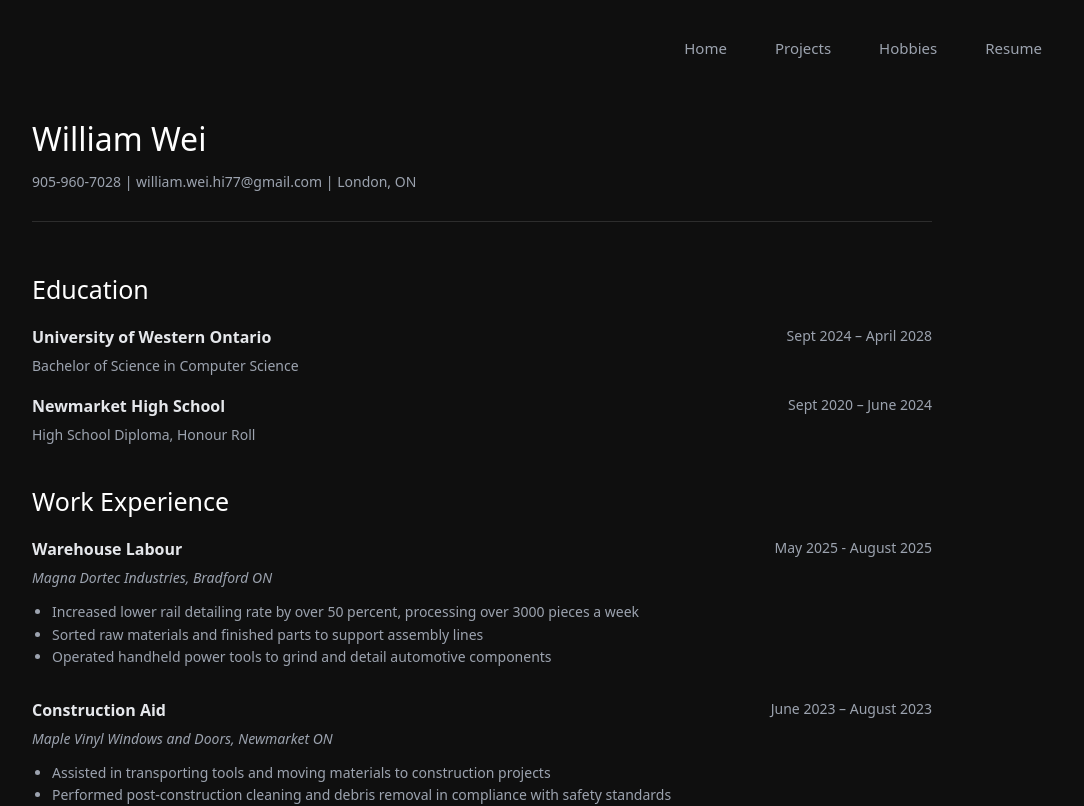
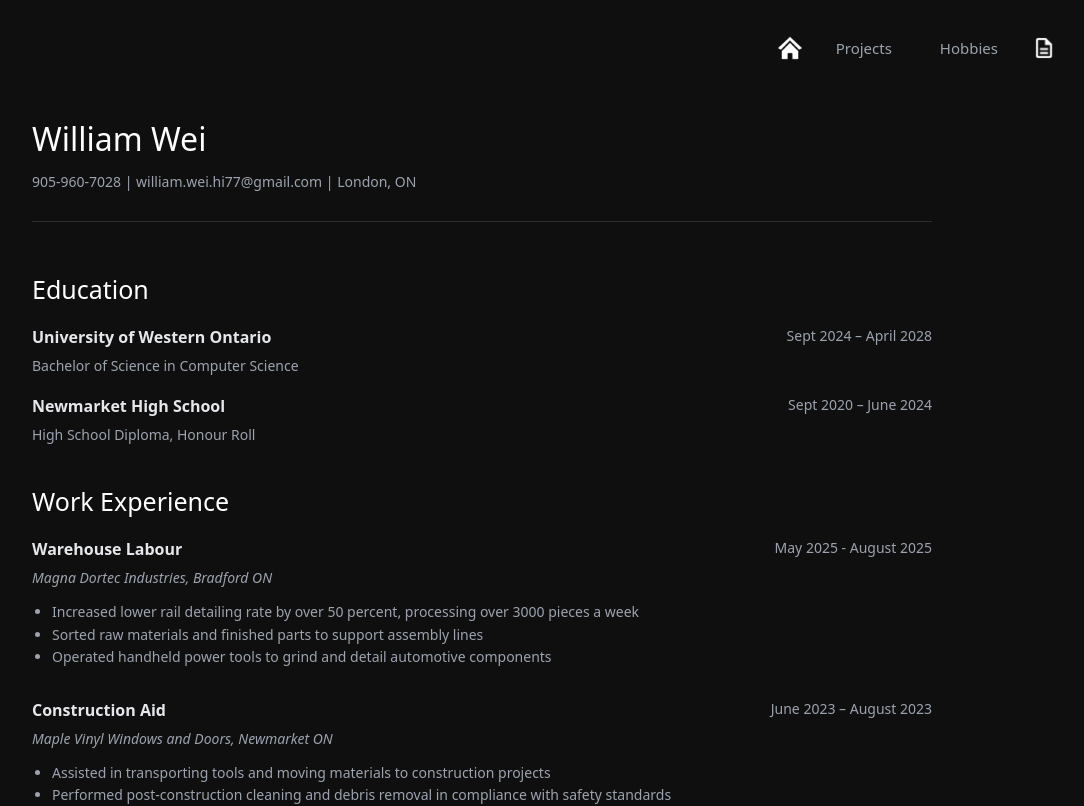
Before and after one commit to will1234510/my-portfolio, a React (Create React App) app: page /resume in a window 1280 px wide. Shown: the top 806 px of the page, without its empty margins (158-1242 px from the left). Built offline with nearby package versions, Linux system fonts and the light colour scheme.

Commit message:
button hover animation + icons

```diff
--- a/src/pages/hobbies.jsx
+++ b/src/pages/hobbies.jsx
@@ -1,5 +1,109 @@
 import { useState } from 'react';
 import { useNavigate } from 'react-router-dom';
+
+function ResumeNavButton({ onClick, iconSrc }) {
+  const [isHovered, setIsHovered] = useState(false);
+
+  const containerStyle = {
+    display: 'flex',
+    alignItems: 'center',
+    gap: '8px',
+    backgroundColor: isHovered ? '#151515' : 'transparent',
+    color: isHovered ? '#e5e7eb' : '#9ca3af',
+    border: 'none',
+    borderRadius: '9999px',
+    padding: '6px',
+    width: isHovered ? '128px' : '36px',
+    transition: 'all 0.25s ease',
+    cursor: 'pointer',
+    overflow: 'hidden'
+  };
+
+  const iconStyle = {
+    width: '24px',
+    height: '24px',
+    borderRadius: '6px',
+    objectFit: 'cover',
+    display: 'block'
+  };
+
+  const labelStyle = {
+    whiteSpace: 'nowrap',
+    fontSize: '14px',
+    fontWeight: 500,
+    opacity: isHovered ? 1 : 0,
+    transform: `translateX(${isHovered ? '0' : '8px'})`,
+    transition: 'opacity 0.2s ease, transform 0.2s ease'
+  };
+
+  return (
+    <button
+      onClick={onClick}
+      onMouseEnter={() => setIsHovered(true)}
+      onMouseLeave={() => setIsHovered(false)}
+      style={containerStyle}
+    >
+      {iconSrc ? (
+        <img src={iconSrc} alt="Resume" style={iconStyle} />
+      ) : (
+        <div style={{ ...iconStyle, background: '#3b82f6' }} />
+      )}
+      <span style={labelStyle}>Resume</span>
+    </button>
+  );
+}
+
+function HomeNavButton({ onClick, iconSrc }) {
+  const [isHovered, setIsHovered] = useState(false);
+
+  const containerStyle = {
+    display: 'flex',
+    alignItems: 'center',
+    gap: '8px',
+    backgroundColor: isHovered ? '#151515' : 'transparent',
+    color: isHovered ? '#e5e7eb' : '#9ca3af',
+    border: 'none',
+    borderRadius: '9999px',
+    padding: '6px',
+    width: isHovered ? '112px' : '36px',
+    transition: 'all 0.25s ease',
+    cursor: 'pointer',
+    overflow: 'hidden'
+  };
+
+  const iconStyle = {
+    width: '24px',
+    height: '24px',
+    borderRadius: '6px',
+    objectFit: 'cover',
+    display: 'block'
+  };
+
+  const labelStyle = {
+    whiteSpace: 'nowrap',
+    fontSize: '14px',
+    fontWeight: 500,
+    opacity: isHovered ? 1 : 0,
+    transform: `translateX(${isHovered ? '0' : '8px'})`,
+    transition: 'opacity 0.2s ease, transform 0.2s ease'
+  };
+
+  return (
+    <button
+      onClick={onClick}
+      onMouseEnter={() => setIsHovered(true)}
+      onMouseLeave={() => setIsHovered(false)}
+      style={containerStyle}
+    >
+      {iconSrc ? (
+        <img src={iconSrc} alt="Home" style={iconStyle} />
+      ) : (
+        <div style={{ ...iconStyle, background: '#22c55e' }} />
+      )}
+      <span style={labelStyle}>Home</span>
+    </button>
+  );
+}
 
 function Hobbies() {
   const [hoveredButton, setHoveredButton] = useState(null);
@@ -32,18 +136,18 @@ function Hobbies() {
         padding: '30px 60px',
         gap: '8px'
       }}>
-        {['Home', 'Projects', 'Hobbies', 'Resume'].map((item) => (
+        <HomeNavButton
+          onClick={() => navigate('/')}
+          iconSrc="home.webp"
+        />
+        {['Projects', 'Hobbies'].map((item) => (
           <button
             key={item}
             style={navButtonStyle(hoveredButton === item)}
             onMouseEnter={() => setHoveredButton(item)}
             onMouseLeave={() => setHoveredButton(null)}
             onClick={() => {
-              if (item === 'Resume') {
-                navigate('/resume');
-              } else if (item === 'Home') {
-                navigate('/');
-              } else if (item === 'Hobbies') {
+              if (item === 'Hobbies') {
                 navigate('/hobbies');
               }
             }}
@@ -51,6 +155,10 @@ function Hobbies() {
             {item}
           </button>
         ))}
+        <ResumeNavButton
+          onClick={() => navigate('/resume')}
+          iconSrc="doc.png"
+        />
       </nav>
 
       {/* Hobbies Content */}
--- a/src/pages/home.jsx
+++ b/src/pages/home.jsx
@@ -1,5 +1,109 @@
 import { useState } from 'react';
 import { useNavigate } from 'react-router-dom';
+
+function ResumeNavButton({ onClick, iconSrc }) {
+  const [isHovered, setIsHovered] = useState(false);
+
+  const containerStyle = {
+    display: 'flex',
+    alignItems: 'center',
+    gap: '8px',
+    backgroundColor: isHovered ? '#151515' : 'transparent',
+    color: isHovered ? '#e5e7eb' : '#9ca3af',
+    border: 'none',
+    borderRadius: '9999px',
+    padding: '6px',
+    width: isHovered ? '128px' : '36px',
+    transition: 'all 0.25s ease',
+    cursor: 'pointer',
+    overflow: 'hidden'
+  };
+
+  const iconStyle = {
+    width: '24px',
+    height: '24px',
+    borderRadius: '6px',
+    objectFit: 'cover',
+    display: 'block'
+  };
+
+  const labelStyle = {
+    whiteSpace: 'nowrap',
+    fontSize: '14px',
+    fontWeight: 500,
+    opacity: isHovered ? 1 : 0,
+    transform: `translateX(${isHovered ? '0' : '8px'})`,
+    transition: 'opacity 0.2s ease, transform 0.2s ease'
+  };
+
+  return (
+    <button
+      onClick={onClick}
+      onMouseEnter={() => setIsHovered(true)}
+      onMouseLeave={() => setIsHovered(false)}
+      style={containerStyle}
+    >
+      {iconSrc ? (
+        <img src={iconSrc} alt="Resume" style={iconStyle} />
+      ) : (
+        <div style={{ ...iconStyle, background: '#3b82f6' }} />
+      )}
+      <span style={labelStyle}>Resume</span>
+    </button>
+  );
+}
+
+function HomeNavButton({ onClick, iconSrc }) {
+  const [isHovered, setIsHovered] = useState(false);
+
+  const containerStyle = {
+    display: 'flex',
+    alignItems: 'center',
+    gap: '8px',
+    backgroundColor: isHovered ? '#151515' : 'transparent',
+    color: isHovered ? '#e5e7eb' : '#9ca3af',
+    border: 'none',
+    borderRadius: '9999px',
+    padding: '6px',
+    width: isHovered ? '112px' : '36px',
+    transition: 'all 0.25s ease',
+    cursor: 'pointer',
+    overflow: 'hidden'
+  };
+
+  const iconStyle = {
+    width: '24px',
+    height: '24px',
+    borderRadius: '6px',
+    objectFit: 'cover',
+    display: 'block'
+  };
+
+  const labelStyle = {
+    whiteSpace: 'nowrap',
+    fontSize: '14px',
+    fontWeight: 500,
+    opacity: isHovered ? 1 : 0,
+    transform: `translateX(${isHovered ? '0' : '8px'})`,
+    transition: 'opacity 0.2s ease, transform 0.2s ease'
+  };
+
+  return (
+    <button
+      onClick={onClick}
+      onMouseEnter={() => setIsHovered(true)}
+      onMouseLeave={() => setIsHovered(false)}
+      style={containerStyle}
+    >
+      {iconSrc ? (
+        <img src={iconSrc} alt="Home" style={iconStyle} />
+      ) : (
+        <div style={{ ...iconStyle, background: '#22c55e' }} />
+      )}
+      <span style={labelStyle}>Home</span>
+    </button>
+  );
+}
 
 export default function Portfolio() {
   const [hoveredButton, setHoveredButton] = useState(null);
@@ -32,24 +136,29 @@ export default function Portfolio() {
         padding: '30px 60px',
         gap: '8px'
       }}>
-        {['Home', 'Projects', 'Hobbies', 'Resume'].map((item) => (
+        <HomeNavButton
+          onClick={() => navigate('/')}
+          iconSrc="home.webp "
+        />
+        {['Projects', 'Hobbies'].map((item) => (
           <button
             key={item}
             style={navButtonStyle(hoveredButton === item)}
             onMouseEnter={() => setHoveredButton(item)}
             onMouseLeave={() => setHoveredButton(null)}
             onClick={() => {
-              if (item === 'Resume') {
-                navigate('/resume');
-              } else if (item === 'Home') {
-                navigate('/');
-              } else if (item === 'Hobbies') {
+              if (item === 'Hobbies') {
                 navigate('/hobbies');
-            }}}
+              }
+            }}
           >
             {item}
           </button>
         ))}
+        <ResumeNavButton
+          onClick={() => navigate('/resume')}
+          iconSrc="doc.png"
+        />
       </nav>
 
       {/* Hero Section */}
--- a/src/pages/resume.jsx
+++ b/src/pages/resume.jsx
@@ -1,5 +1,109 @@
 import { useState } from 'react';
 import { useNavigate } from 'react-router-dom';
+
+function ResumeNavButton({ onClick, iconSrc }) {
+  const [isHovered, setIsHovered] = useState(false);
+
+  const containerStyle = {
+    display: 'flex',
+    alignItems: 'center',
+    gap: '8px',
+    backgroundColor: isHovered ? '#151515' : 'transparent',
+    color: isHovered ? '#e5e7eb' : '#9ca3af',
+    border: 'none',
+    borderRadius: '9999px',
+    padding: '6px',
+    width: isHovered ? '128px' : '36px',
+    transition: 'all 0.25s ease',
+    cursor: 'pointer',
+    overflow: 'hidden'
+  };
+
+  const iconStyle = {
+    width: '24px',
+    height: '24px',
+    borderRadius: '6px',
+    objectFit: 'cover',
+    display: 'block'
+  };
+
+  const labelStyle = {
+    whiteSpace: 'nowrap',
+    fontSize: '14px',
+    fontWeight: 500,
+    opacity: isHovered ? 1 : 0,
+    transform: `translateX(${isHovered ? '0' : '8px'})`,
+    transition: 'opacity 0.2s ease, transform 0.2s ease'
+  };
+
+  return (
+    <button
+      onClick={onClick}
+      onMouseEnter={() => setIsHovered(true)}
+      onMouseLeave={() => setIsHovered(false)}
+      style={containerStyle}
+    >
+      {iconSrc ? (
+        <img src={iconSrc} alt="Resume" style={iconStyle} />
+      ) : (
+        <div style={{ ...iconStyle, background: '#3b82f6' }} />
+      )}
+      <span style={labelStyle}>Resume</span>
+    </button>
+  );
+}
+
+function HomeNavButton({ onClick, iconSrc }) {
+  const [isHovered, setIsHovered] = useState(false);
+
+  const containerStyle = {
+    display: 'flex',
+    alignItems: 'center',
+    gap: '8px',
+    backgroundColor: isHovered ? '#151515' : 'transparent',
+    color: isHovered ? '#e5e7eb' : '#9ca3af',
+    border: 'none',
+    borderRadius: '9999px',
+    padding: '6px',
+    width: isHovered ? '112px' : '36px',
+    transition: 'all 0.25s ease',
+    cursor: 'pointer',
+    overflow: 'hidden'
+  };
+
+  const iconStyle = {
+    width: '24px',
+    height: '24px',
+    borderRadius: '6px',
+    objectFit: 'cover',
+    display: 'block'
+  };
+
+  const labelStyle = {
+    whiteSpace: 'nowrap',
+    fontSize: '14px',
+    fontWeight: 500,
+    opacity: isHovered ? 1 : 0,
+    transform: `translateX(${isHovered ? '0' : '8px'})`,
+    transition: 'opacity 0.2s ease, transform 0.2s ease'
+  };
+
+  return (
+    <button
+      onClick={onClick}
+      onMouseEnter={() => setIsHovered(true)}
+      onMouseLeave={() => setIsHovered(false)}
+      style={containerStyle}
+    >
+      {iconSrc ? (
+        <img src={iconSrc} alt="Home" style={iconStyle} />
+      ) : (
+        <div style={{ ...iconStyle, background: '#22c55e' }} />
+      )}
+      <span style={labelStyle}>Home</span>
+    </button>
+  );
+}
 
 function Resume() {
   const [hoveredButton, setHoveredButton] = useState(null);
@@ -32,24 +136,29 @@ function Resume() {
         padding: '30px 60px',
         gap: '8px'
       }}>
-        {['Home', 'Projects', 'Hobbies', 'Resume'].map((item) => (
+        <HomeNavButton
+          onClick={() => navigate('/')}
+          iconSrc="home.webp"
+        />
+        {['Projects', 'Hobbies'].map((item) => (
           <button
             key={item}
             style={navButtonStyle(hoveredButton === item)}
             onMouseEnter={() => setHoveredButton(item)}
             onMouseLeave={() => setHoveredButton(null)}
             onClick={() => {
-              if (item === 'Resume') {
-                navigate('/resume');
-              } else if (item === 'Home') {
-                navigate('/');
-              }else if (item === 'Hobbies') {
+              if (item === 'Hobbies') {
                 navigate('/hobbies');
-            }}}
+              }
+            }}
           >
             {item}
           </button>
         ))}
+        <ResumeNavButton
+          onClick={() => navigate('/resume')}
+          iconSrc="doc.png"
+        />
       </nav>
 
       {/* Resume Content */}
@@ -215,8 +324,8 @@ function Resume() {
 
             </strong>
             <div style={{ color: '#9ca3af', fontSize: '14px', lineHeight: '1.6' }}>
-              <div><strong>Languages:</strong> Java, Python, C++, JavaScript, HTML/CSS</div>
-              <div><strong>Tools:</strong> VS Code, PyCharm, IntelliJ, Eclipse, NetBeans</div>
+              <div><strong>Languages:</strong> Java, Python, C++, C, JavaScript, HTML/CSS, Bash</div>
+              <div><strong>Tools:</strong> Git, Node.js</div>
               <div><strong>Office:</strong> Excel, Word, Powerpoint, Photoshop, Audacity</div>
             </div>
           </div>
```
Also changed, not shown: public/doc.png (added), public/home.webp (added).
